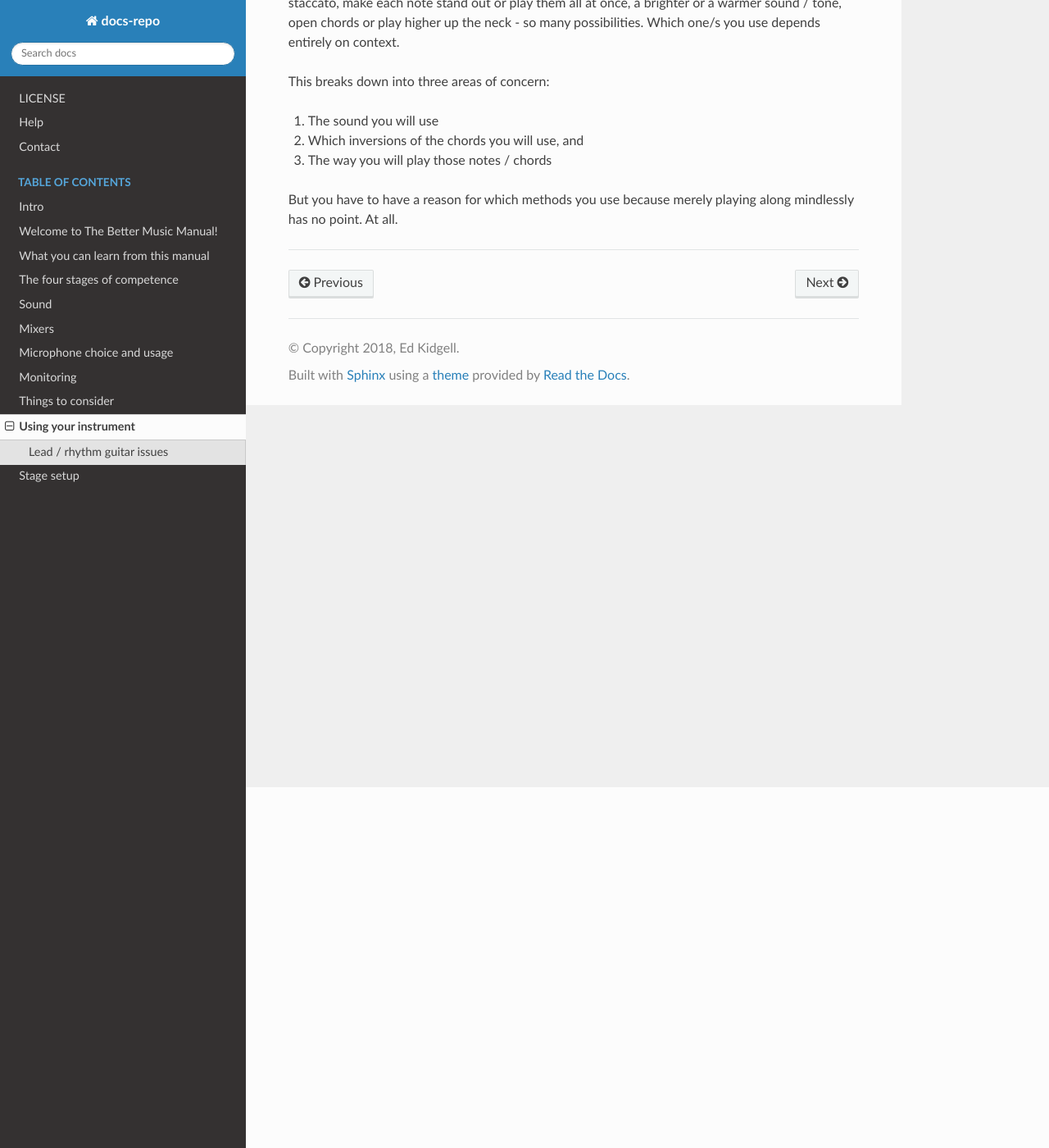
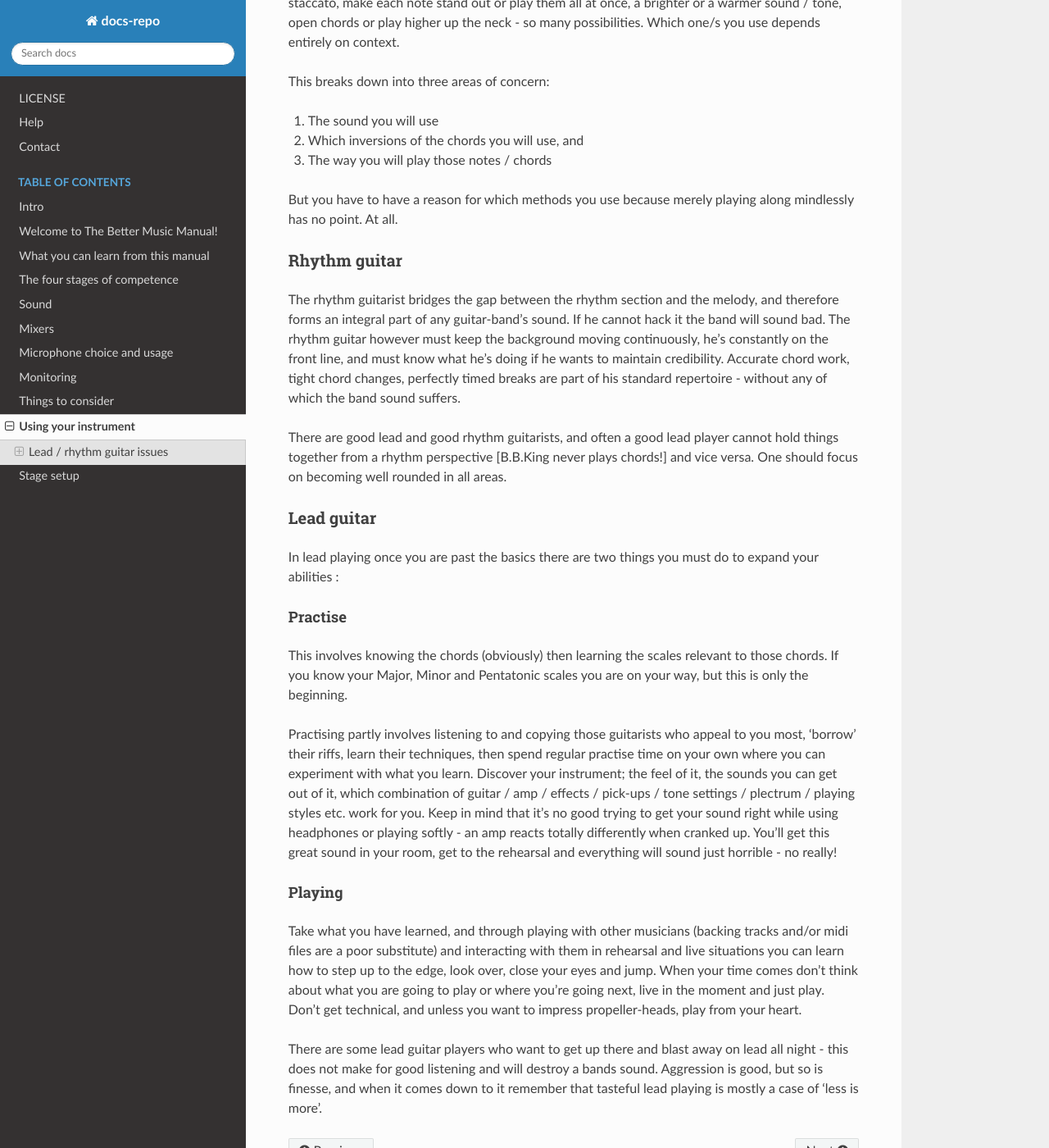
Before and after one commit to flakjakk/docs-repo, a Sphinx documentation site: the page built from docs/source/instrument_issues.md, in a window 1280 px wide and 1400 px high, scrolled down 440 px. Shown: the whole window at 82% size. Built offline with Sphinx 7.4.7 and the Read the Docs theme 2.0.0, drawn with Linux system fonts in a browser that asks for light colours.

Commit message:
Update instrument_issues.md

```diff
--- a/docs/source/instrument_issues.md
+++ b/docs/source/instrument_issues.md
@@ -15,4 +15,25 @@ This breaks down into three areas of concern:
 
 But you have to have a reason for which methods you use because merely playing along mindlessly has no point. At all.
 
-------------------------------------------------------------------------------------
+### Rhythm guitar
+
+The rhythm guitarist bridges the gap between the rhythm section and the melody, and therefore forms an integral part of any guitar-band's sound. If he cannot hack it the band will sound bad. The rhythm guitar however must keep the background moving continuously, he's constantly on the front line, and must know what he's doing if he wants to maintain credibility. Accurate chord work, tight chord changes, perfectly&nbsp;timed breaks are part of his standard repertoire - without any of which the band sound suffers.
+
+There are good lead and good rhythm guitarists, and often a good lead player cannot hold things together from a rhythm perspective [B.B.King never plays chords!] and vice versa. One should focus on becoming well rounded in all areas.
+
+### Lead guitar
+
+In lead playing once you are past the basics there are two things you must do to expand your abilities :
+
+#### Practise
+
+This involves knowing the chords (obviously) then learning the scales relevant to those chords. If you know your Major, Minor and Pentatonic scales you are on your way, but this is only the beginning.
+
+Practising partly involves listening to and copying those guitarists who appeal to you most, 'borrow' their riffs, learn their techniques, then spend regular practise time on your own where you can experiment with what you learn. Discover your instrument; the feel of it, the sounds you can get out of it, which combination of guitar / amp / effects / pick-ups / tone settings / plectrum / playing styles etc. work for you. Keep in mind that it's no good trying to get your sound right while using headphones or playing softly - an amp reacts totally differently when cranked up. You'll get this great sound in your room, get to the rehearsal and everything will sound just horrible - no really!
+
+#### Playing
+
+Take what you have learned, and through playing with other musicians (backing tracks and/or midi files are a poor substitute) and interacting with them in rehearsal and live situations you can learn how to step up to the edge, look over, close your eyes and jump.
+When your time comes don't think about what you are going to play or where you're going next, live in the moment and just play. Don't get technical, and unless you want to impress propeller-heads, play from your heart.
+
+There are some lead guitar players who want to get up there and blast away on lead all night - this does not make for good listening and will destroy a bands sound. Aggression is good, but so is finesse, and when it comes down to it remember that tasteful lead playing is mostly a case of 'less is more'.
```
